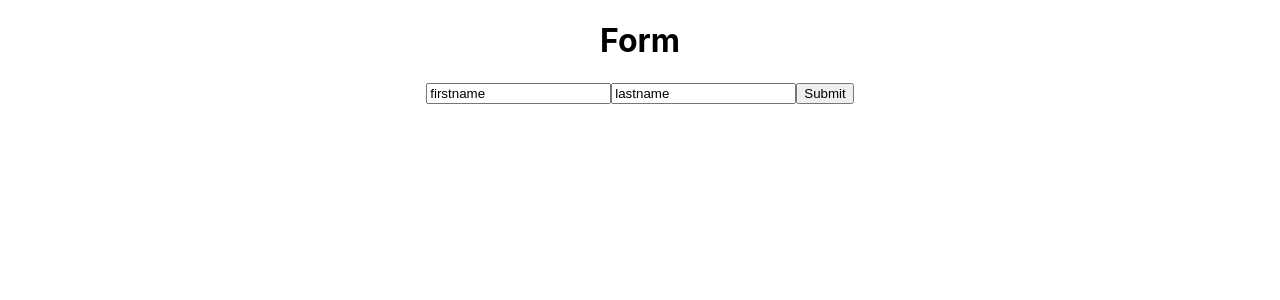
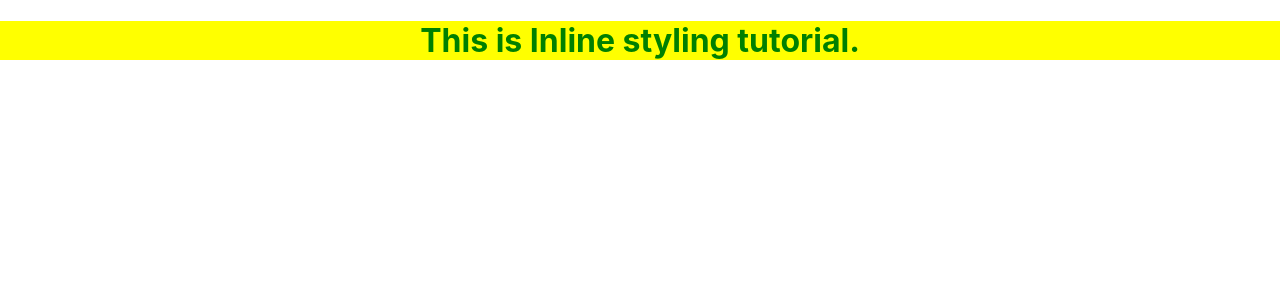
Before and after one commit to Ashu-kumar40/Learn-React.js, a React (Create React App) app: page / in a window 1280 px wide. Shown: the top 300 px of the page. Built offline with nearby package versions, Linux system fonts and the light colour scheme.

Commit message:
Inline Styling in React tutorial added

```diff
--- a/package.json
+++ b/package.json
@@ -6,6 +6,7 @@
     "@testing-library/jest-dom": "^5.16.5",
     "@testing-library/react": "^13.4.0",
     "@testing-library/user-event": "^14.4.3",
+    "codemon": "^0.1.31-development",
     "react": "^18.2.0",
     "react-dom": "^18.2.0",
     "react-scripts": "^5.0.1",
--- a/src/App.js
+++ b/src/App.js
@@ -18,6 +18,7 @@ import RenderingArray from "./Components/RenderingArray";
 // import TernaryConditionalRendering from "./Components/TernaryConditionalRendering";
 // import CounterFBC from "./Components/UseStateFBC";
 import HandelingUserInput from "./Components/HandelingUserInput";
+import InlineStyling from "./Components/InlineStyling";
 function App() {
   return (
     <div className="App">
@@ -46,7 +47,8 @@ function App() {
       {/* <RenderingList_1 /> */}
       {/* <RenderingList_2 /> */}
       {/* <RenderingArray /> */}
-      <HandelingUserInput />
+      {/* <HandelingUserInput /> */}
+      <InlineStyling />
     </div>
   );
 }
--- /dev/null
+++ b/src/Components/InlineStyling.js
@@ -0,0 +1,13 @@
+import React from 'react'
+const heading = {
+    color: "green",
+    backgroundColor : "yellow"
+}
+
+export default function InlineStyling() {
+  return (
+    <div>
+      <h1 style={heading}>This is Inline styling tutorial.</h1>
+    </div>
+  )
+}
```
Also changed, not shown: 1 other file (tests, documents, lock files or other folders).
